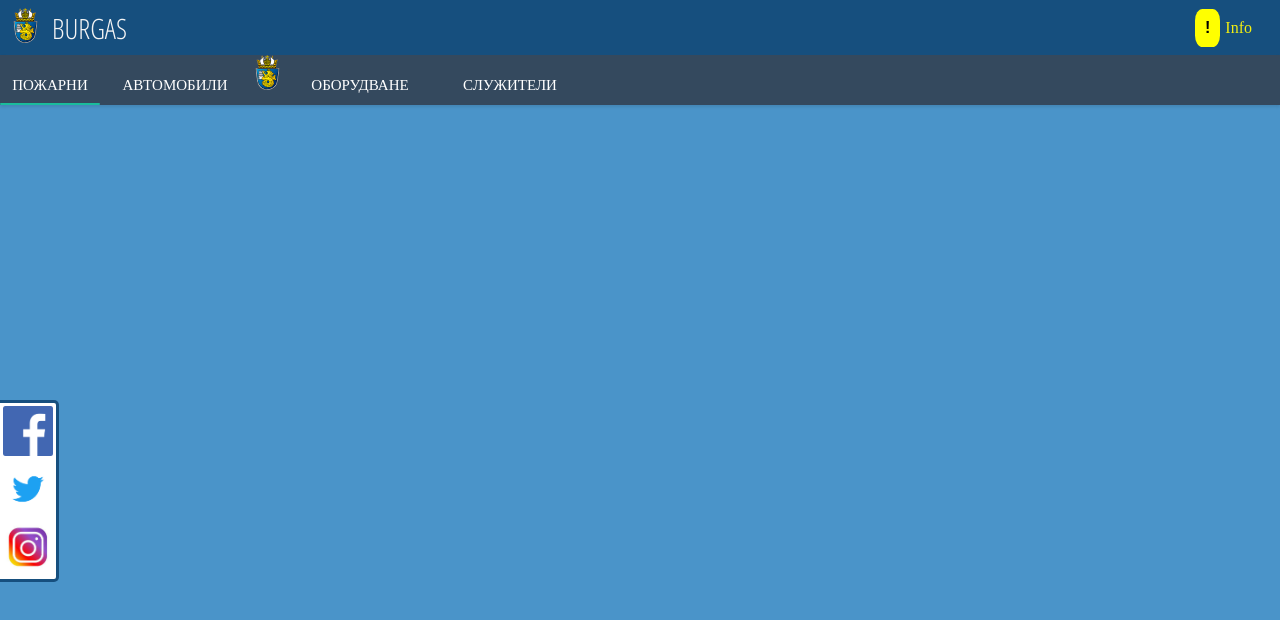
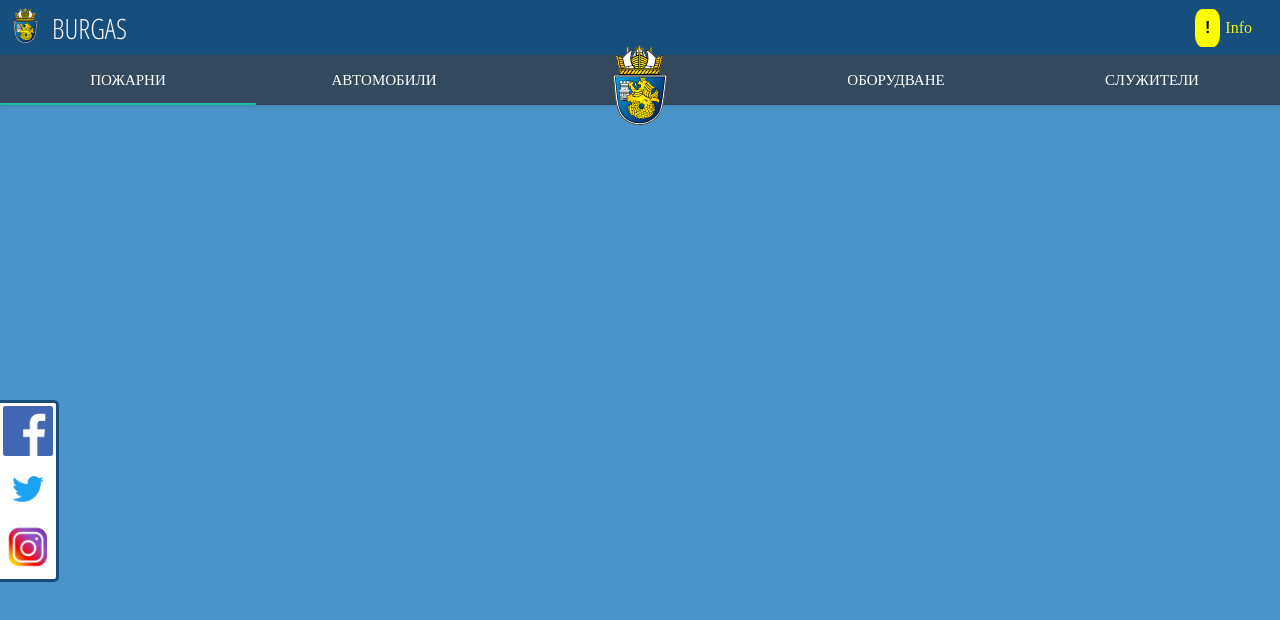
Before and after one commit to IPMarkov19/-Fire-team, a plain HTML site: page Project Fire department/index.html in a window 1280 px wide. Drawn offline with Linux system fonts and the light colour scheme.

Commit message:
Improve navbar

```diff
--- a/Project Fire department/CSS/style.css
+++ b/Project Fire department/CSS/style.css
@@ -72,8 +72,7 @@ overflow: hidden;
     width: 50px;
     height: 50px;
 }
-
-@media screen and (max-width: 600px) {
+@media screen and (max-width: 599px) {
 nav a {
     position:relative;
     height: 20%;
@@ -82,18 +81,12 @@ nav a {
     display: block;
     width: 100%;
     text-align:center;
-  }
-
-nav a
-{
+    z-index: 1;
+    text-transform: uppercase;
     font-size:15px;
-    text-transform: uppercase;
     color:white;
     text-decoration: none;
-    z-index: 1;
-    display: block;
-    text-align: center;
-}
+  }
 .navBar:hover
 {
     font-size:15px;
@@ -103,6 +96,10 @@ nav a
     z-index: 1;
     display: block;
     text-align: center;
+}
+.imageLogo1{
+    left:40%;
+    top:2.5px;
 }
 }
 
@@ -128,7 +125,7 @@ nav a
         z-index: 1;
         display: inline-block;
         text-align: center;
-        line-height:45px;
+        bottom:50px;
     }
     nav .animation
     {
@@ -145,46 +142,49 @@ nav a
 
     a:nth-child(1)
 {
-    width:100px;
+    width:20%;
 }
 nav .start-home,a:nth-child(1):hover~.animation
 {
-    width: 100px;
+    width: 20%;
     left:0;
 }
 
 a:nth-child(2)
 {
-    width:150px;
+    width:20%;
 }
 nav .start-about,a:nth-child(2):hover~.animation
 {
-    width: 150px;
-    left:100px;
+    width: 20%;
+    left:20%;
 }
 
 a:nth-child(4)
 {
-    width:150px;
+    width:20%;
 }
 nav .start-about,a:nth-child(4):hover~.animation
 {
-    width: 150px;
-    left:290px;
+    width: 20%;
+    left:60%;
 }
 
 a:nth-child(5)
 {
-    width:150px;
+    width:20%;
 }
 nav .start-about,a:nth-child(5):hover~.animation
 {
-    width: 150px;
-    left:440px;
+    width: 20%;
+    left:80%;
 }
 }
 
 .imageLogo1{
-    width: 35px;
-    height: 35px;
+    position:relative;
+    bottom:10px;
+    width: 20%;
+    height: 80px;
+
 }
--- a/Project Fire department/index.html
+++ b/Project Fire department/index.html
@@ -56,15 +56,13 @@
     <nav>
         <a href="" class="navBar">Пожарни</a>
         <a href="" class="navBar">Автомобили</a>
-        <a href="" ><img src="images/logoBurgas.svg" class="imageLogo1"></a>
+        <img src="images/logoBurgas.svg" class="imageLogo1">
         <a href="" class="navBar">Оборудване</a>
         <a href="" class="navBar">Служители</a>
         <div class="animation start-home"></div>
     </nav>
 
 
-
-
 </body>
 
 </html>
```
